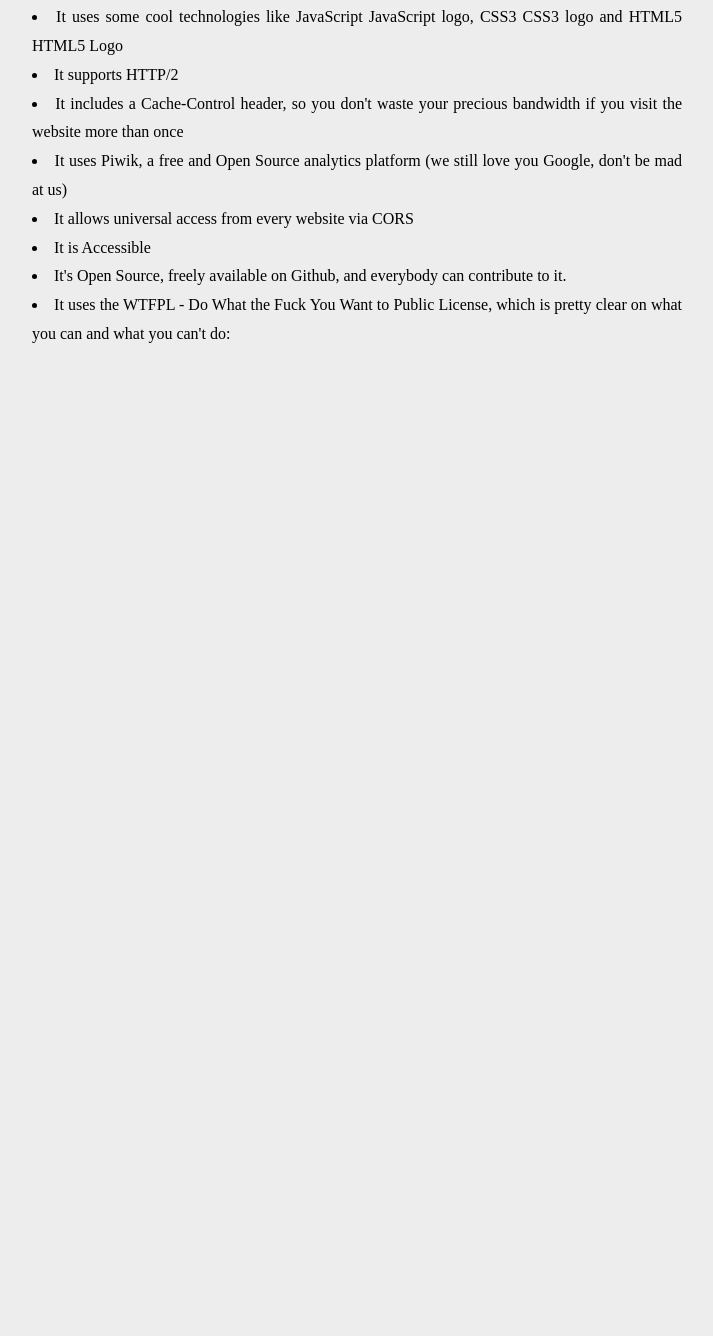
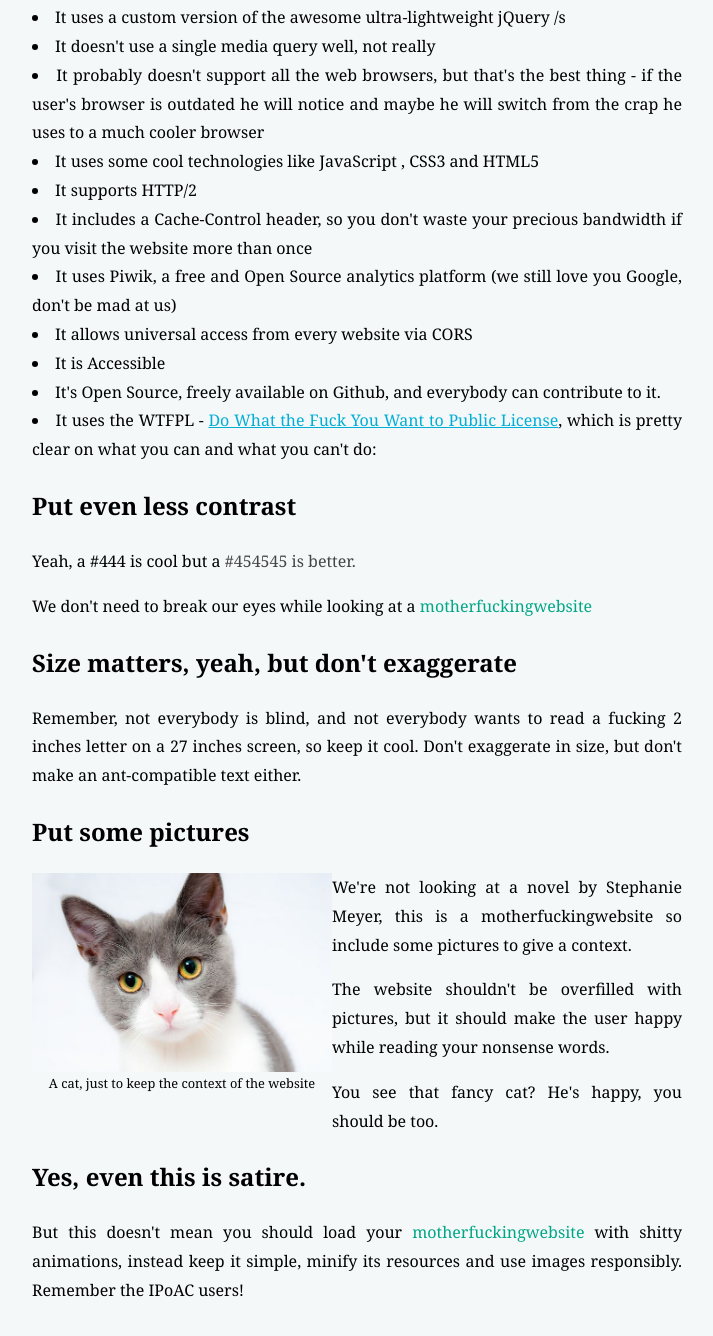
Before and after one commit to christopheleray/thebestmotherfuckingwebiste, a plain HTML site: page index.html in a window 1280 px wide. Shown: the part 1595-2931 px from the top of the page, without its empty margins (283-996 px from the left). Before the commit the page ends 1984 px from the top, so only its background shows below. Drawn offline with Linux system fonts and the light colour scheme.

Commit message:
add cat picture

```diff
--- a/index.html
+++ b/index.html
@@ -37,10 +37,10 @@
 			</ul>
 
 			<h2>Well guess what, motherfucker:</h2>
-			<p>This website is even better than the last guy and the guy before him.</p>
+			<p>This website is even better than the last <a href="https://cdn.rawgit.com/christopheleray/BetterFuckingWebsite/caf8fa87/index.html" target="_blank">guy</a> and the <a href="https://cdn.rawgit.com/christopheleray/motherfuckingwebsite/master/index.html" target="_blank">guy before him.</a></p>
 
 			<ul>Why?</ul>
-			<li>It's over a secure connection - so nobody can spy what we're serving to you (the page might be different for everyone, pshht!).</li>
+			<li>It's over a <a href="https://en.wikipedia.org/wiki/HTTPS" target="_blank">secure connection</a> - so nobody can spy what we're serving to you (the page might be different for everyone, pshht!).</li>
 			<li>It uses one of the most general gTLDs available out there: .website</li>
 			<li>It uses the TLD, too: bestmotherfucking.website, check out domainr to do something cool too.</li>
 			<li>It uses the kickassing Let's Encrypt CA (don't you see the gorgeous green lock?)</li>
@@ -48,14 +48,36 @@
 			<li>It uses a custom version of the awesome ultra-lightweight jQuery /s</li>
 			<li>It doesn't use a single media query well, not really</li>
 			<li>It probably doesn't support all the web browsers, but that's the best thing - if the user's browser is outdated he will notice and maybe he will switch from the crap he uses to a much cooler browser</li>
-			<li>It uses some cool technologies like JavaScript JavaScript logo, CSS3 CSS3 logo and HTML5 HTML5 Logo</li>
+			<li>It uses some cool technologies like JavaScript , CSS3  and HTML5</li>
 			<li>It supports HTTP/2</li>
 			<li>It includes a Cache-Control header, so you don't waste your precious bandwidth if you visit the website more than once</li>
 			<li>It uses Piwik, a free and Open Source analytics platform (we still love you Google, don't be mad at us)</li>
 			<li>It allows universal access from every website via CORS</li>
 			<li>It is Accessible</li>
 			<li>It's Open Source, freely available on Github, and everybody can contribute to it.</li>
-			<li>It uses the WTFPL - Do What the Fuck You Want to Public License, which is pretty clear on what you can and what you can't do:</li>
+			<li>It uses the WTFPL - <a href="http://www.wtfpl.net/" target="_blank">Do What the Fuck You Want to Public License</a>, which is pretty clear on what you can and what you can't do:</li>
+			<h2>Put even less contrast</h2>
+			<p>Yeah, <span class="contarst1">a #444 is cool</span> but a <span class="contrast2">#454545 is better.</span></p>
+			<p>We don't need to break our eyes while looking at a <span class="mfw">motherfuckingwebsite</span></p>
+			<h2>Size matters, yeah, but don't exaggerate</h2>
+			<p>Remember, not everybody is blind, and not everybody wants to read a fucking 2 inches letter on a 27 inches screen, so keep it cool. Don't exaggerate in size, but don't make an ant-compatible text either.</p>
+			<h2>Put some pictures</h2>
+			<div class="picturesbox">
+				<div class="catleft">
+				<img src="images/cat.jpg" alt="The best cat" class="catleft">
+				<p class="caption">A cat, just to keep the context of the website</p>
+				</div>
+				<div>
+					<p>We're not looking at a novel by Stephanie Meyer, this is a motherfuckingwebsite so include some pictures to give a context.</p>
+					<p>The website shouldn't be overfilled with pictures, but it should make the user happy while reading your nonsense words.</p>
+					<p>You see that fancy cat? He's happy, you should be too.</p>
+				</div>
+			</div>
+		<h2>Yes, even this is satire.</h2>
+		<p>But this doesn't mean you should load your <span class="mfw">motherfuckingwebsite</span> with shitty animations, instead keep it simple, minify its resources and use images responsibly. Remember the IPoAC users!
+
+</p>
+</p>
 		</div>
 	</body>
 </html>
--- a/style.css
+++ b/style.css
@@ -21,7 +21,8 @@ par Christophe Leray
 }
 
 body {
-	background-color: #eeeded;
+	background-color: #f4f8f9;
+	font-family: Georgia, Verdana, sans-serif;
 }
 
 .container {
@@ -38,3 +39,27 @@ body {
 a {
 	color: #02aed6;
 }
+
+.contrast1 {
+	color:#444;
+}
+
+.contrast2 {
+	color:#454545;
+}
+
+.picturesbox {
+
+}
+
+.catleft {
+	float: left;
+	width: 300px;
+}
+
+
+
+.caption {
+	font-size: 0.8em;
+	text-align: center;
+}
```
Also changed, not shown: Images/css3.svg (added), Images/html5.svg (added), Images/js.svg (added).
